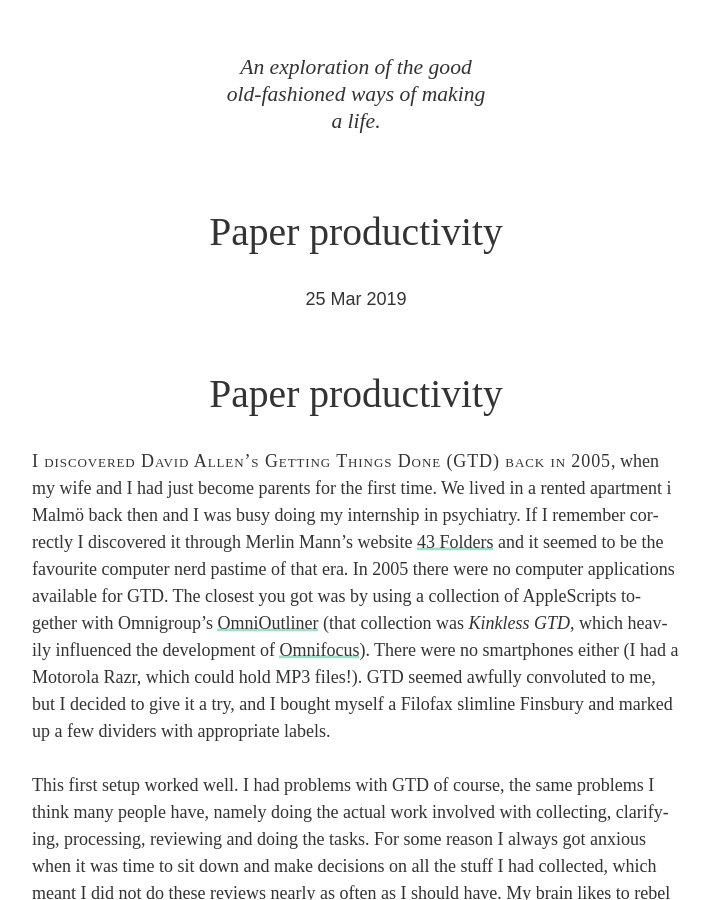
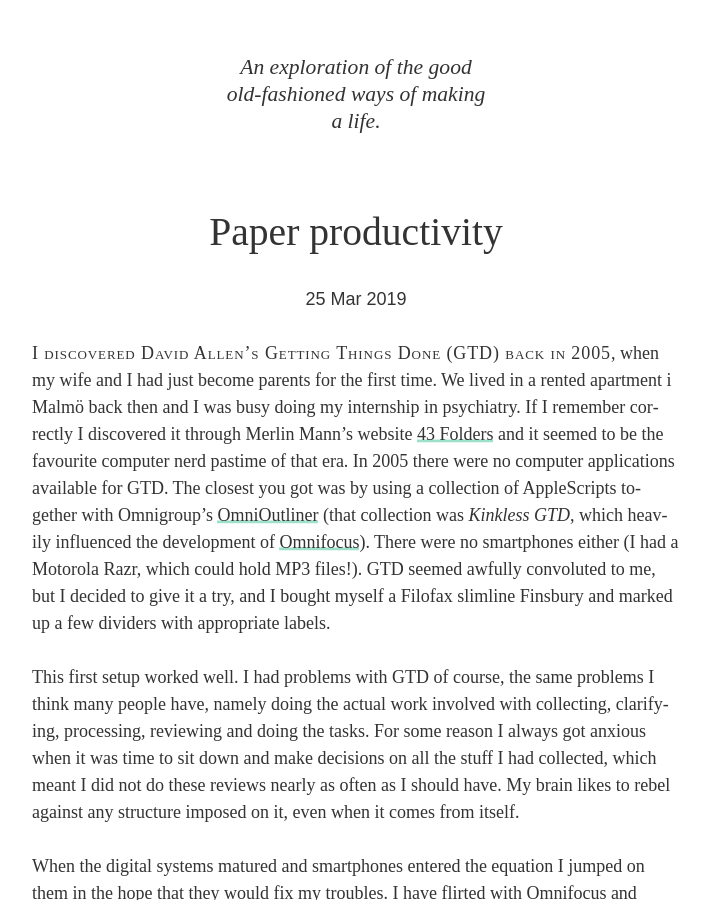
Before and after one commit to hertze/hertze.github.io, a Jekyll site: the page built from _posts/2019-03-25-paper-productivity.md, in a window 1280 px wide and 900 px high. Shown: the whole window, without its empty margins (284-993 px from the left). Built offline with Jekyll 4.4.1, drawn with Linux system fonts in a browser that asks for light colours; some web fonts are replaced.

Commit message:
Update 2019-03-25-paper-productivity.md

```diff
--- a/_posts/2019-03-25-paper-productivity.md
+++ b/_posts/2019-03-25-paper-productivity.md
@@ -2,8 +2,6 @@
 title: Paper productivity
 layout: post
 ---
-
-# Paper productivity
 
 **I discovered David Allen's Getting Things Done (GTD) back in 2005**, when my wife and I had just become parents for the first time. We lived in a rented apartment i Malmö back then and I was busy doing my internship in psychiatry. If I remember correctly I discovered it through Merlin Mann's website [43 Folders](http://43folders.com) and it seemed to be the favourite computer nerd pastime of that era. In 2005 there were no computer applications available for GTD. The closest you got was by using a collection of AppleScripts together with Omnigroup's [OmniOutliner](https://www.omnigroup.com/omnioutliner) (that collection was *Kinkless GTD*, which heavily influenced the development of [Omnifocus](https://www.omnigroup.com/omnifocus/)). There were no smartphones either (I had a Motorola Razr, which could hold MP3 files!). GTD seemed awfully convoluted to me, but I decided to give it a try, and I bought myself a Filofax slimline Finsbury and marked up a few dividers with appropriate labels.
 
```
